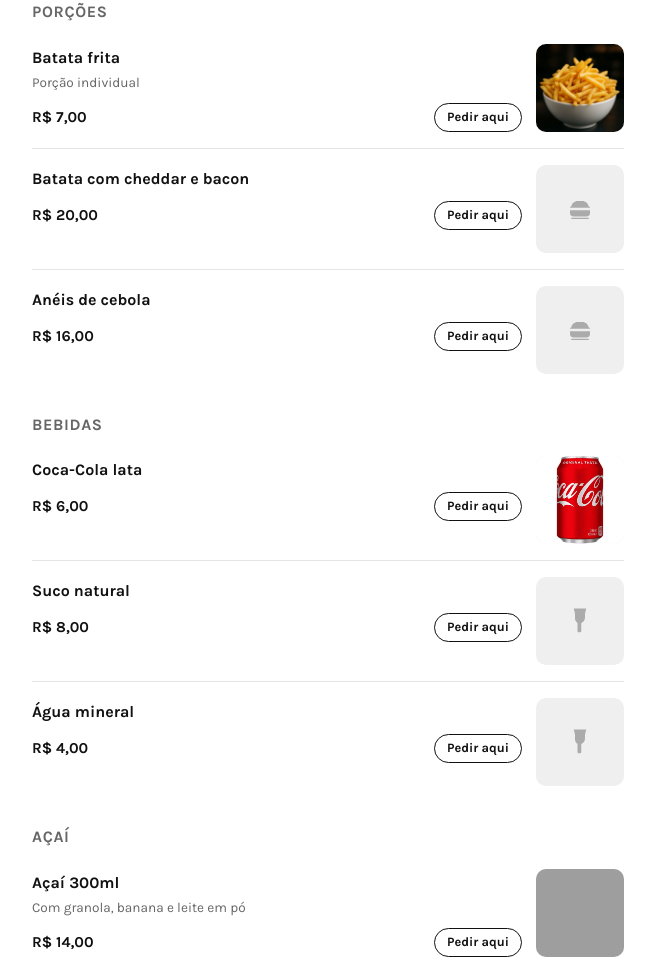
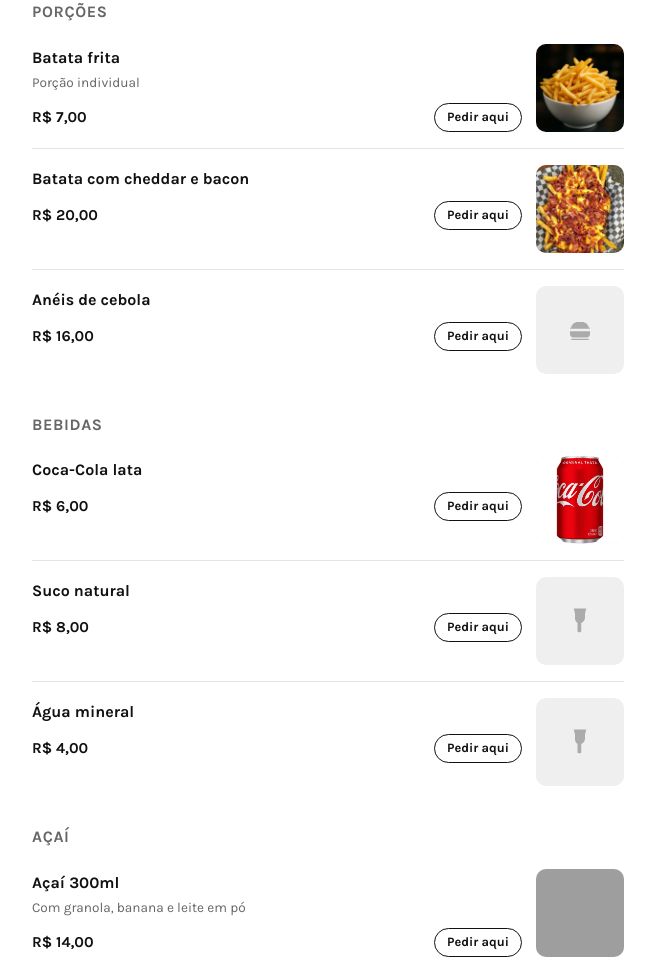
Before and after one commit to url345/FA-ASEUPEDIDOAQUI, a plain HTML site: page index.html in a window 1280 px wide. Shown: the part 1210-2175 px from the top of the page, without its empty margins (312-967 px from the left). Drawn offline with Linux system fonts and the light colour scheme; grey boxes are pictures that could not be loaded.

Commit message:
Update index.html

```diff
--- a/index.html
+++ b/index.html
@@ -288,7 +288,7 @@
           <div class="item-footer"><span class="item-price">R$ 20,00</span><button class="add-btn" aria-label="Pedir Batata com cheddar e bacon">Pedir aqui</button></div>
         </div>
         <div class="item-media">
-          <div class="item-img"><svg viewBox="0 0 24 24" fill="currentColor"><path d="M4 13h16v2a3 3 0 0 1-3 3H7a3 3 0 0 1-3-3v-2zm0-2a1 1 0 0 1 1-1c.34-2.6 2.57-4.5 5.2-4.5h3.6c2.63 0 4.86 1.9 5.2 4.5a1 1 0 0 1 1 1H4zM5 19h14v1H5v-1z"/></svg></div>
+          <div class="item-img"><img src="aa0a70f23ae959187abcae825286dce7.jpg" alt="Batata com cheddar e bacon"></div>
         </div>
       </div>
       <div class="menu-item" data-name="Anéis de cebola" data-price="16">
```
